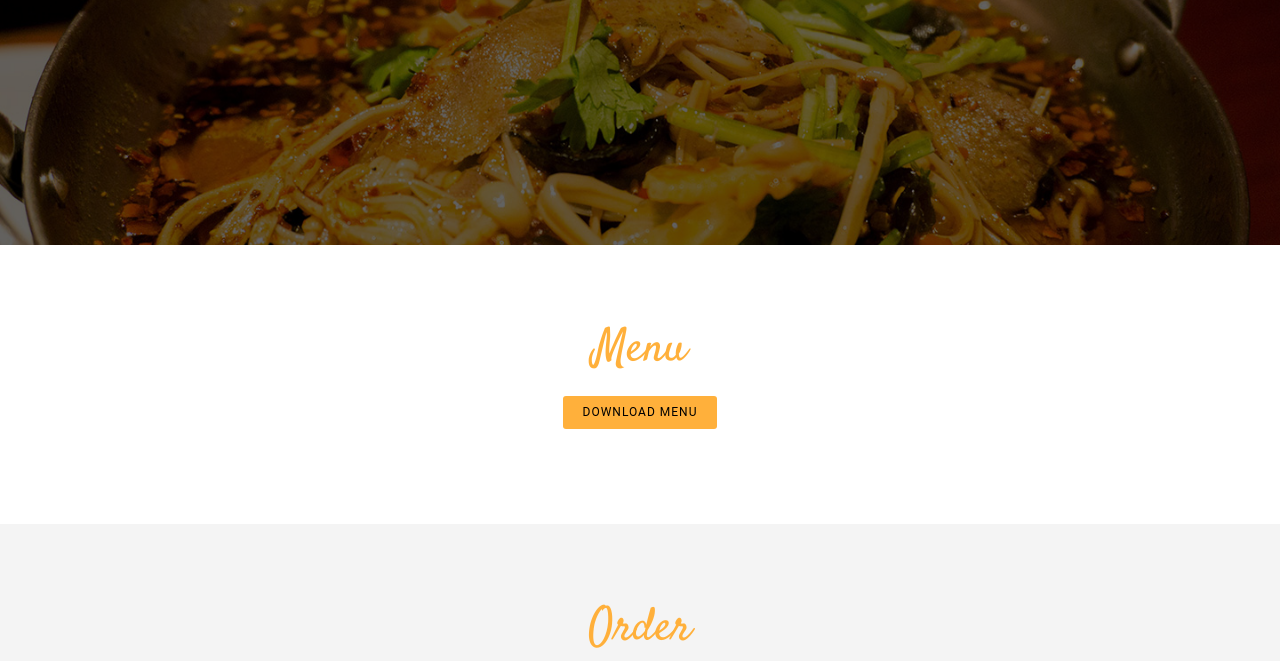
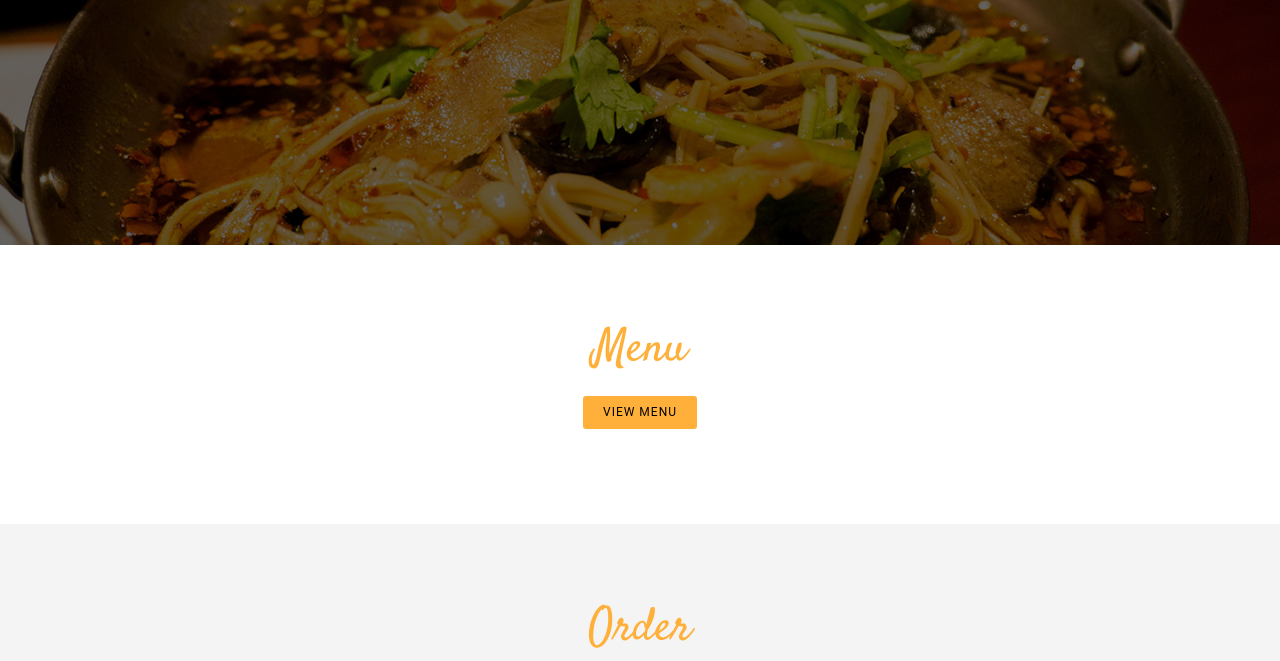
Before and after one commit to sourcier/eastern-palace, a plain HTML site: page index.html in a window 1280 px wide. Shown: the part 385-1046 px from the top of the page. Drawn offline with Linux system fonts and the light colour scheme; a web font is replaced by a local one.

Commit message:
Add menu and update meta info

```diff
--- a/index.html
+++ b/index.html
@@ -5,8 +5,8 @@
   <meta charset="utf-8">
   <meta name="viewport" content="width=device-width, initial-scale=1">
   <title>Eastern Palace</title>
-  <meta name="description" content="Free Bootstrap Theme by BootstrapMade.com">
-  <meta name="keywords" content="free website templates, free bootstrap themes, free template, free bootstrap, free website template">
+  <meta name="description" content="Eastern Palace Chinese Restaurant">
+  <meta name="keywords" content="Eastern Palace Chinese Restaurant, Eastern Palace Takeway Menu">
 
   <link rel="stylesheet" type="text/css" href="https://fonts.googleapis.com/css?family=Satisfy|Bree+Serif|Candal|PT+Sans">
   <link rel="stylesheet" type="text/css" href="css/font-awesome.min.css">
@@ -46,7 +46,7 @@
       <div class="row">
         <div class="col-md-12 text-center marb-35">
           <h1 class="header-h">Menu</h1>
-          <a class="btn btn-read-more">Download Menu</a>
+          <a class="btn btn-read-more" href="/eastern-palace-menu.pdf">View Menu</a>
         </div>
       </div>
     </div>
```
Also changed, not shown: 1 other file.
